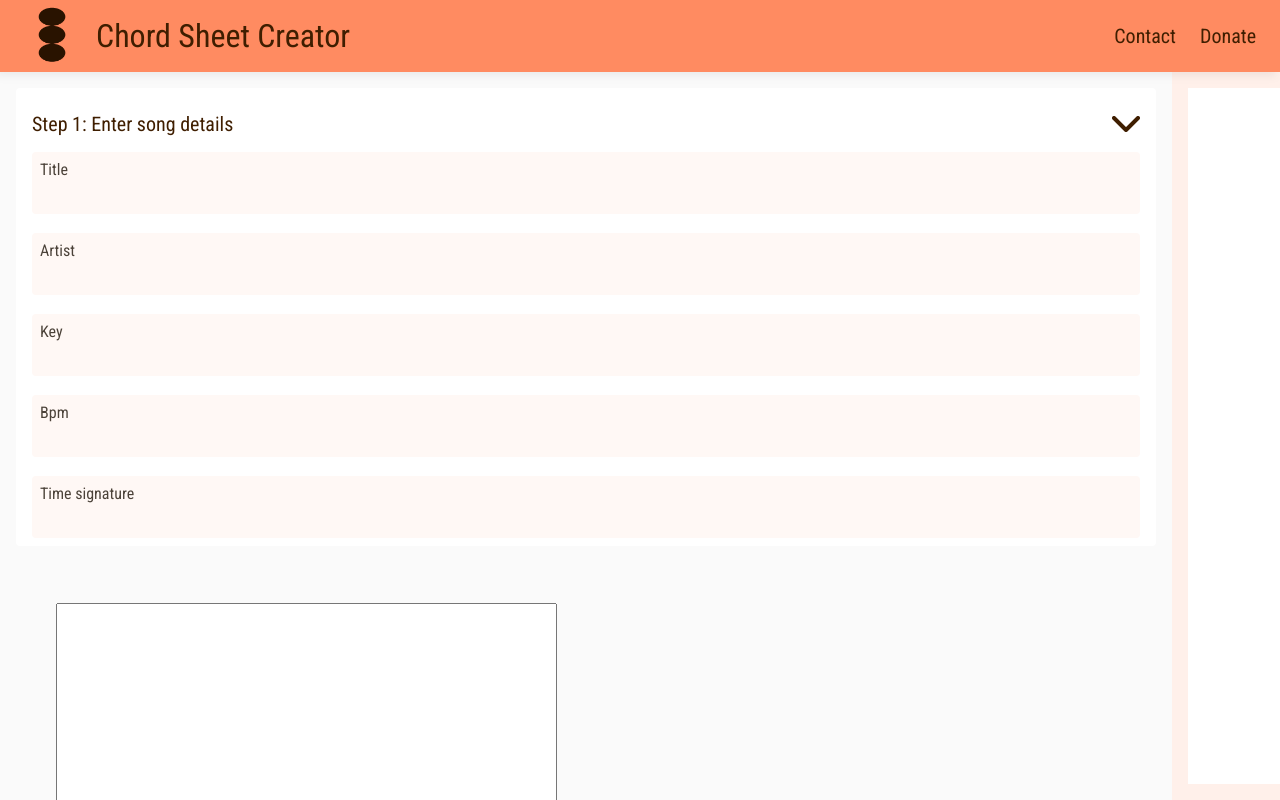
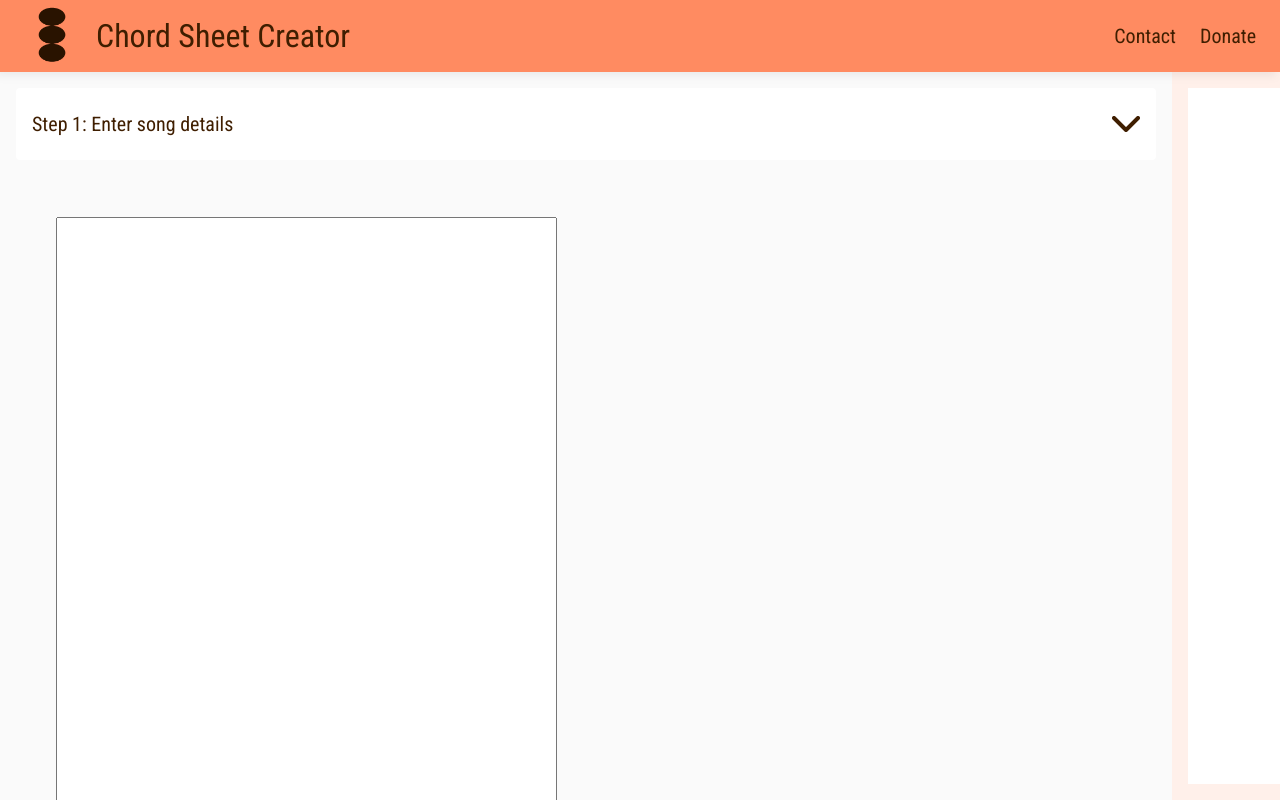
Before and after one commit to occrg/chord-sheet-creator, a Vue app in the folder chord_sheet_creator/: page / in a window 1280 px wide. Built offline with nearby package versions, Linux system fonts and the light colour scheme.

Commit message:
accordion now opens and closes on click

```diff
--- a/chord_sheet_creator/public/main.css
+++ b/chord_sheet_creator/public/main.css
@@ -120,8 +120,17 @@ a.primary-background:hover {
     padding-bottom: 8px;
 }
 
+.extra-large-vertical-padding {
+    padding-top: 24px;
+    padding-bottom: 24px;
+}
+
 .large-bottom-padding {
     padding-bottom: 16px;
+}
+
+.medium-bottom-padding {
+    padding-bottom: 8px;
 }
 
 .medium-top-padding {
@@ -150,10 +159,19 @@ a.primary-background:hover {
     border-radius: 4px;
 }
 
+/* Transformation styles */
+.rotate-180 {
+    transform: rotate(180deg);
+    transform-origin: 50% 50%;
+}
 
-/* Input styles */
+/* Interactive element styles */
 .text-selection * {
     cursor: text;
+}
+
+.non-text-clickable {
+    cursor: pointer;
 }
 
 input {
--- a/chord_sheet_creator/src/components/Accordion.vue
+++ b/chord_sheet_creator/src/components/Accordion.vue
@@ -6,12 +6,13 @@ import ChevronIcon from "./ChevronIcon.vue";
 <template>
   <div class="vertical-layout
     white-background
-    large-horizontal-padding
-    medium-vertical-padding
     medium-border-radius">
-      <div class="horizontal-layout
-        large-vertical-padding
-        medium-gap">
+      <div @click="toggleAccordionState"
+        class="horizontal-layout
+        extra-large-vertical-padding
+        large-horizontal-padding
+        medium-gap
+        non-text-clickable">
         <div class="fill-space
           key-text">
           Step {{ stepNumber }}: {{ title }}
@@ -20,7 +21,9 @@ import ChevronIcon from "./ChevronIcon.vue";
             :direction="ACCORDION_STATE_TO_CHEVRON_ICON_DIRECTION[accordionState]">
         </ChevronIcon>
       </div>
-      <div>
+      <div v-if="ACCORDION_STATE_TO_SHOW_CONTENT_BOOLEAN[accordionState]"
+        class="large-horizontal-padding
+        medium-bottom-padding">
         <slot></slot>
       </div>
   </div>
@@ -35,6 +38,11 @@ enum AccordionState {
 const ACCORDION_STATE_TO_CHEVRON_ICON_DIRECTION = {
   [`${AccordionState.CLOSED}`]: ChevronIconDirection.DOWN,
   [`${AccordionState.OPEN}`]: ChevronIconDirection.UP
+};
+
+const ACCORDION_STATE_TO_SHOW_CONTENT_BOOLEAN = {
+  [`${AccordionState.CLOSED}`]: false,
+  [`${AccordionState.OPEN}`]: true
 };
 
 export default {
@@ -53,6 +61,12 @@ export default {
     return {
         accordionState: AccordionState.CLOSED as AccordionState
     }
+  },
+  methods: {
+    toggleAccordionState: function () {
+      if (this.accordionState == AccordionState.CLOSED) this.accordionState = AccordionState.OPEN;
+      else if (this.accordionState == AccordionState.OPEN) this.accordionState = AccordionState.CLOSED;
+    }
   }
 };
 </script>
--- a/chord_sheet_creator/src/components/ChevronIcon.vue
+++ b/chord_sheet_creator/src/components/ChevronIcon.vue
@@ -3,7 +3,8 @@ import type { PropType } from "vue";
 </script>
 
 <template>
-  <div class="vertical-middle">
+  <div class="vertical-middle"
+    :class="{ 'rotate-180': direction == ChevronIconDirection.UP }">
       <svg width="28" height="16" viewBox="0 0 28 16" fill="none" xmlns="http://www.w3.org/2000/svg">
           <path d="M2 2L14 14L26 2" stroke="#3F1E00" stroke-width="4" stroke-linecap="round" stroke-linejoin="round"/>
       </svg>
```
Also changed, not shown: 1 other file (tests, documents, lock files or other folders).
